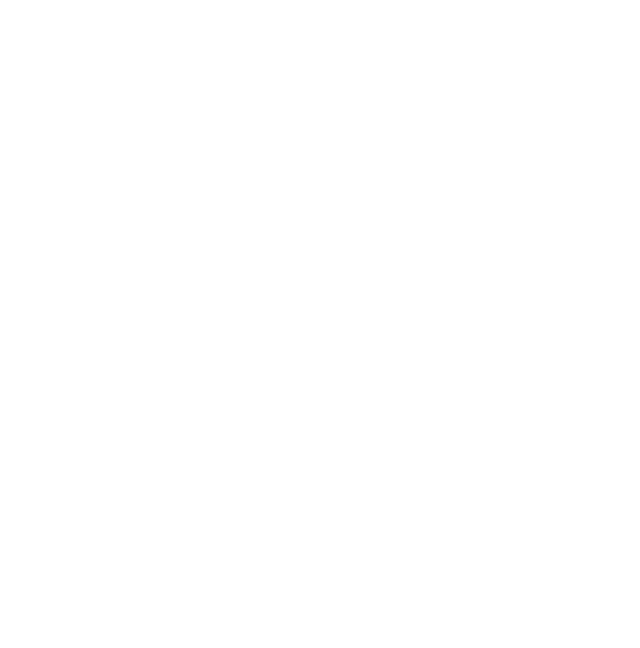
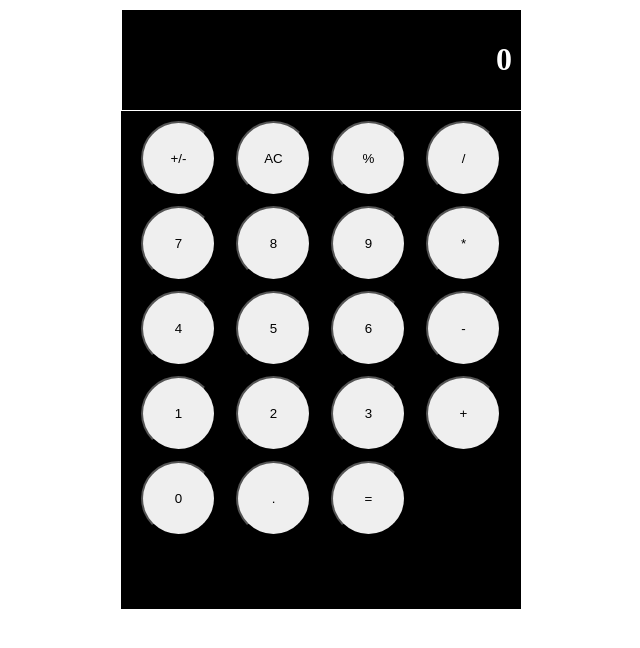
Before and after one commit to carljduff/calculator-js, a plain HTML site: page index.html in a window 1280 px wide. Shown: the whole page, without its empty margins (319-959 px from the left). Drawn offline with Linux system fonts and the light colour scheme.

Commit message:
frame added, board added, button functionality added

```diff
--- a/index.html
+++ b/index.html
@@ -9,8 +9,7 @@
 </head>
 <body>
 
-
-
+  <div id="root"></div>
 
     <script src="script.js"></script>
 </body>
--- a/script.js
+++ b/script.js
@@ -0,0 +1,82 @@
+const frame = document.createElement("div");
+frame.className = "frame";
+const view = document.createElement("div");
+view.className = "view";
+frame.append(view);
+const textView = document.createElement("h1");
+textView.className = "digits";
+view.append(textView);
+textView.innerText = 0;
+const buttonFrame = document.createElement("div");
+buttonFrame.className = "btn-frame";
+frame.append(buttonFrame);
+let board = [];
+let buttonText = [
+  "+/-",
+  "AC",
+  "%",
+  "/",
+  "7",
+  "8",
+  "9",
+  "*",
+  "4",
+  "5",
+  "6",
+  "-",
+  "1",
+  "2",
+  "3",
+  "+",
+  "0",
+  ".",
+  "=",
+];
+let viewArray = [];
+
+const viewHandler = (e) => {
+  if (e.target.innerText != "AC" && e.target.innerText != "+/-") {
+    viewArray.push(e.target.innerText);
+    console.log(viewArray);
+    textView.innerText = viewArray.join("");
+  }
+
+  if (e.target.innerText == "AC") {
+    viewArray = [];
+    textView.innerText = 0;
+  }
+
+  if(e.target.innerText == "+/-") {
+        viewArray.unshift("-");
+        console.log(viewArray);
+        textView.innerText = viewArray.join("");
+  }
+};
+
+const equals = () => {
+  let answer = eval(viewArray.join(""));
+  console.log(answer);
+  textView.innerText = answer;
+  viewArray = [];
+  return answer;
+};
+
+for (let i = 0; i < 19; i++) {
+  let btn = document.createElement("button");
+  btn.setAttribute("data-index", i);
+  board.push(btn);
+  board[i].className = "btn";
+  frame.append(board[i]);
+  if (i != 18) {
+    board[i].addEventListener("click", viewHandler);
+  } else {
+    board[i].addEventListener("click", equals);
+  }
+}
+
+const root = document.getElementById("root");
+root.append(frame);
+
+for (let i = 0; i < board.length; i++) {
+  board[i].innerText = buttonText[i];
+}
--- a/style.css
+++ b/style.css
@@ -0,0 +1,29 @@
+.frame {
+    width: 400px;
+    height: 600px;
+    border: 1px solid white;
+    margin: auto;
+    background-color: black;
+}
+
+.view {
+    width: 400px;
+    height: 100px;
+    border: 1px solid white;
+    color: white;
+}
+
+.digits {
+    text-align: right;
+    padding: 10px;
+}
+
+.btn {
+    width: 75px;
+    height: 75px;
+    border-radius: 50%;
+    padding: 25px;
+    margin-left: 20px;
+    margin-top: 10px;
+
+}
```
